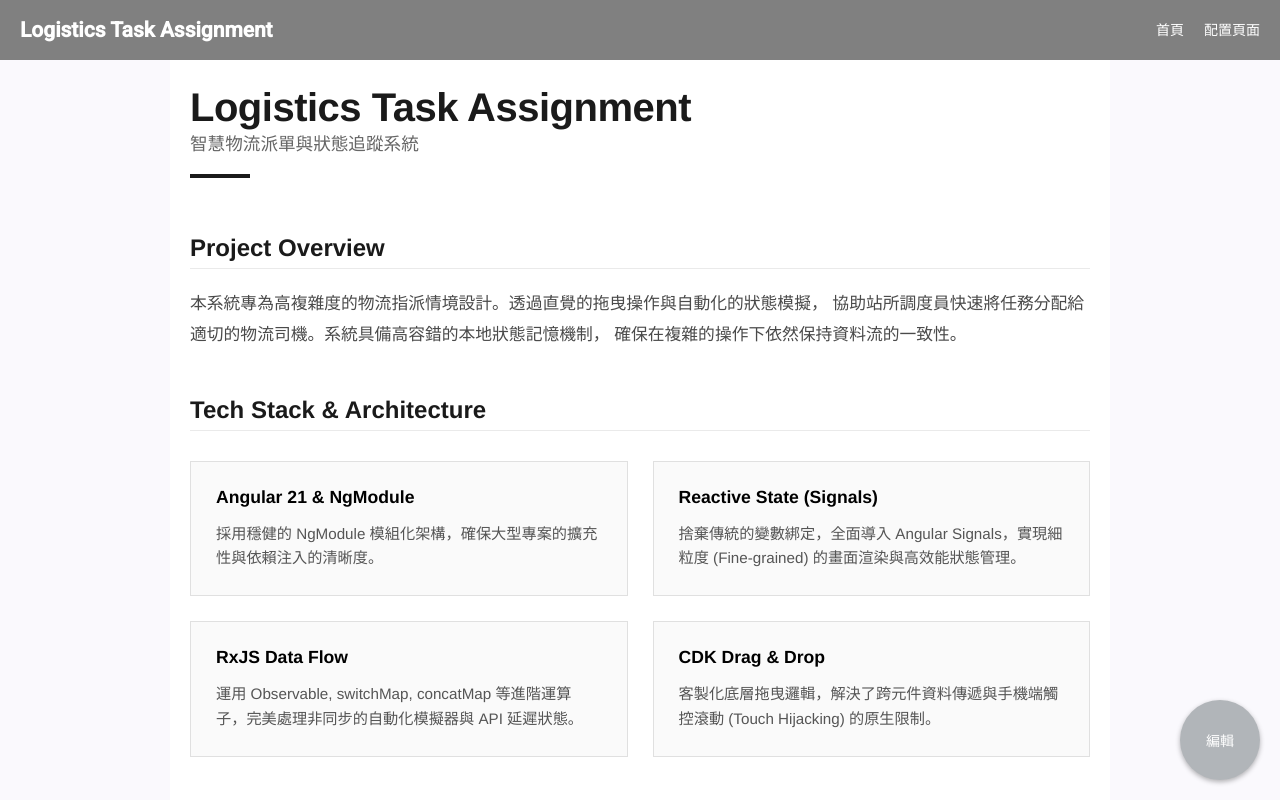
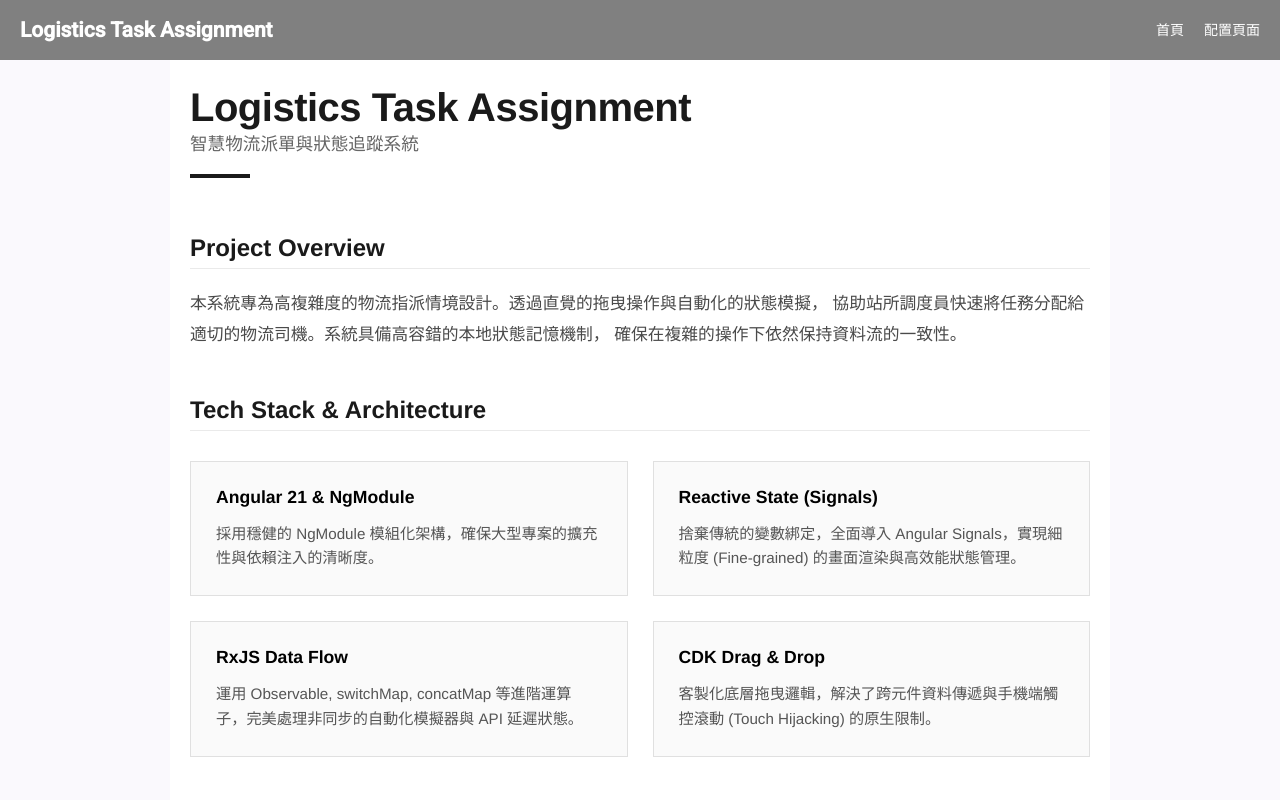
Before and after one commit to AlisonSmith1/task-assignment, an Angular app: page /dashboard/home in a window 1280 px wide. Built offline with nearby package versions, Linux system fonts and the light colour scheme.

Commit message:
如果網址匹配才顯示編輯按鈕

```diff
--- a/src/app/app.html
+++ b/src/app/app.html
@@ -67,9 +67,11 @@
   </mat-drawer>
 
   <mat-drawer-content>
-    <button class="button-open" mat-raised-button color="primary" (click)="drawer.open()">
-      編輯
-    </button>
+    @if (router.url === '/dashboard/assignment') {
+      <button class="button-open" mat-raised-button color="primary" (click)="drawer.open()">
+        編輯
+      </button>
+    }
     <router-outlet></router-outlet>
   </mat-drawer-content>
 </mat-drawer-container>
--- a/src/app/app.ts
+++ b/src/app/app.ts
@@ -2,6 +2,7 @@ import { Component, inject, signal } from '@angular/core';
 import { Task } from './core/models/task.model';
 import { TaskSortService } from './core/services/taskSort.service';
 import { DriverSortService } from './core/services/driver-sort.service';
+import { Router } from '@angular/router';
 
 @Component({
   selector: 'app-root',
@@ -14,6 +15,8 @@ export class App {
 
   private taskSortService = inject(TaskSortService);
   private driverSortService = inject(DriverSortService);
+
+  constructor(public router: Router) {}
 
   addNewTasks = this.taskSortService.unassignedTasks;
   addNewDrivers = this.driverSortService.driversCompare;
```
